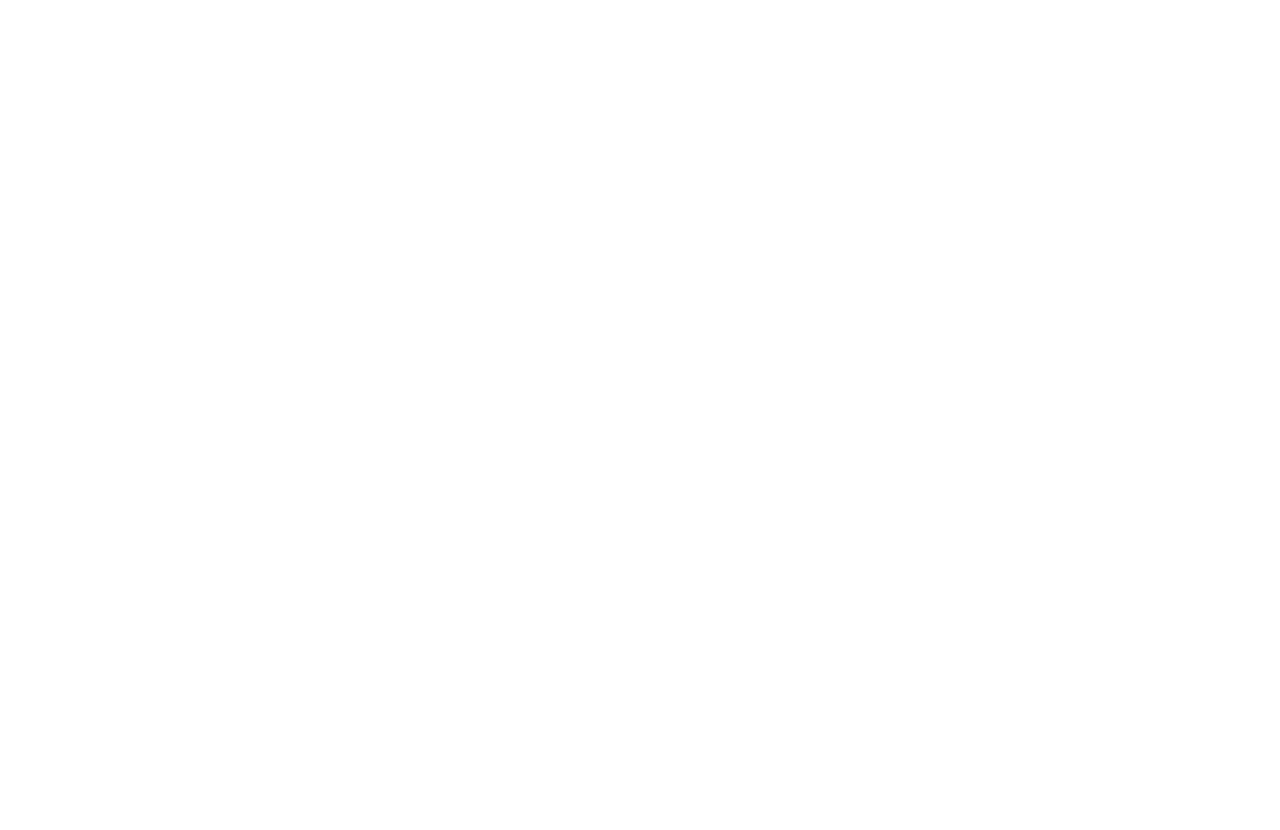
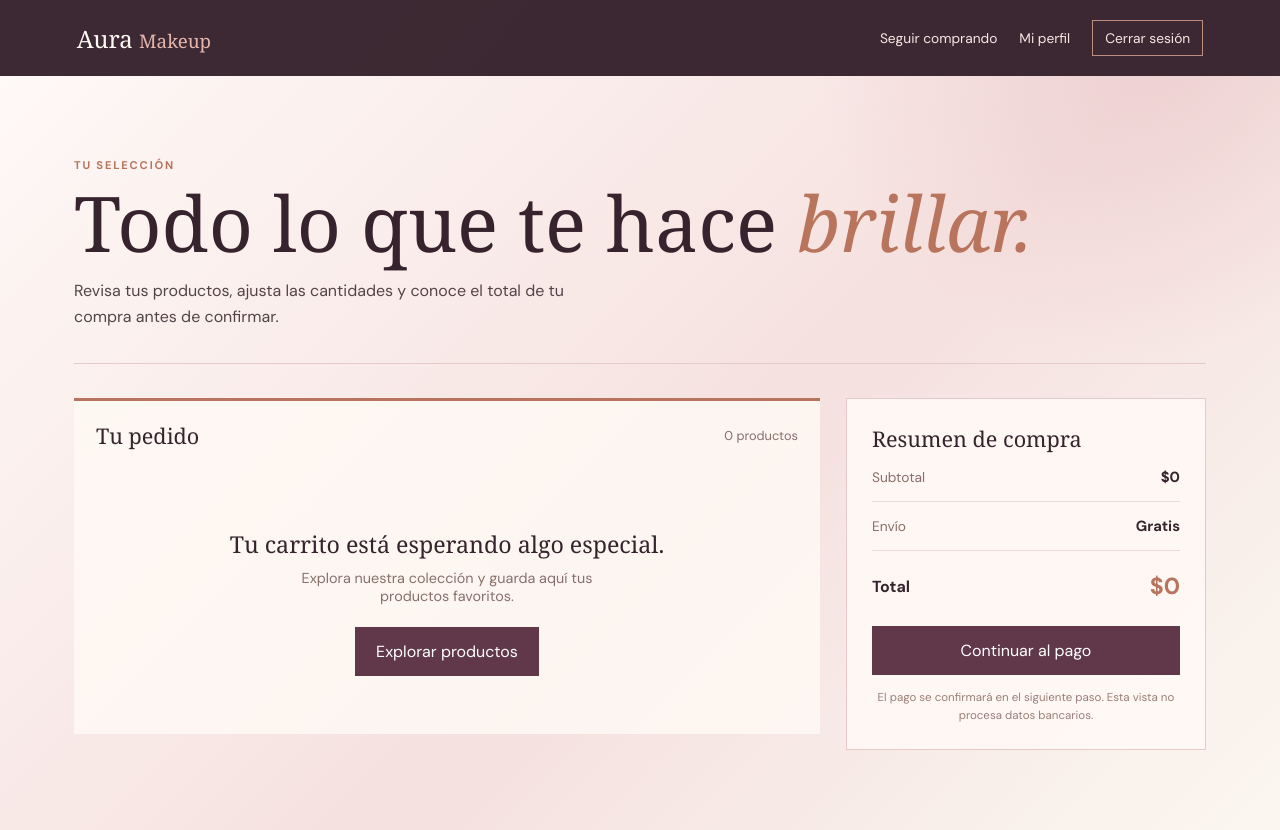
Before and after one commit to auramakeup50-debug/Aura_Makeup, a website: page views/usuario/carrito.html in a window 1280 px wide. Before the commit the page ends 800 px from the top, so only its background shows below. Drawn offline with Linux system fonts and the light colour scheme; sample sign-in values are in the browser's storage.

Commit message:
carrito agregado

```diff
--- /dev/null
+++ b/public/css/carrito.css
@@ -0,0 +1,63 @@
+:root {
+	--vino: #603849;
+	--vino-oscuro: #36232d;
+	--rosa: #f2d6d7;
+	--rosa-claro: #fff8f5;
+	--terracota: #b8745c;
+	--arena: #ead5c0;
+	--texto: #55434a;
+	--borde: #e5cbc7;
+	font-family: 'DM Sans', sans-serif;
+}
+
+* { box-sizing: border-box; }
+body { background: radial-gradient(circle at 90% 4%, rgba(217,155,165,.25), transparent 24%), linear-gradient(135deg, #fffaf8, #f5e1df 58%, #fbf7f0); color: var(--texto); margin: 0; min-height: 100vh; }
+.carrito-header { align-items: center; background: rgba(54,35,45,.97); display: flex; justify-content: space-between; padding: 20px clamp(22px,6vw,86px); }
+.marca-carrito { color: #fff8f5; font-family: Georgia, serif; font-size: 1.5rem; text-decoration: none; }
+.marca-carrito span { color: #e6b6ad; font-size: .78em; }
+.carrito-nav { align-items: center; display: flex; gap: 22px; }
+.carrito-nav a { color: #f8e7e3; font-size: .86rem; text-decoration: none; }
+.carrito-nav a:hover { color: #fff; }
+.carrito-nav .salir { border: 1px solid #bd8d80; padding: 8px 12px; }
+.carrito-main { margin: 0 auto; max-width: 1180px; padding: clamp(44px,8vw,82px) 24px 80px; }
+.carrito-intro { border-bottom: 1px solid var(--borde); padding-bottom: 34px; }
+.eyebrow { color: var(--terracota); font-size: .7rem; font-weight: 700; letter-spacing: .16em; margin: 0 0 13px; text-transform: uppercase; }
+.carrito-intro h1 { color: var(--vino-oscuro); font-family: Georgia, serif; font-size: clamp(2.6rem,6vw,5rem); font-weight: normal; line-height: .98; margin: 0; }
+.carrito-intro h1 em { color: var(--terracota); font-style: italic; }
+.carrito-intro p:last-child { line-height: 1.6; margin: 18px 0 0; max-width: 530px; }
+.carrito-layout { align-items: start; display: grid; gap: 26px; grid-template-columns: minmax(0,1.45fr) minmax(290px,.7fr); padding-top: 34px; }
+.carrito-lista { background: rgba(255,250,245,.8); border-top: 3px solid var(--terracota); }
+.carrito-lista-cabecera { align-items: center; display: flex; justify-content: space-between; padding: 20px 22px; }
+.carrito-lista-cabecera h2, .resumen-compra h2 { color: var(--vino-oscuro); font-family: Georgia, serif; font-size: 1.35rem; font-weight: normal; margin: 0; }
+.contador-lineas { color: #896f69; font-size: .8rem; }
+.item-carrito { align-items: center; border-top: 1px solid var(--borde); display: grid; gap: 16px; grid-template-columns: 88px minmax(0,1fr) auto auto; padding: 18px 22px; }
+.item-imagen { background: var(--rosa); height: 88px; object-fit: contain; width: 88px; }
+.item-info h3 { color: var(--vino-oscuro); font-family: Georgia, serif; font-size: 1.15rem; font-weight: normal; margin: 0 0 5px; }
+.item-info p { color: #896f69; font-size: .78rem; margin: 0; }
+.item-variante { color: var(--terracota) !important; margin-top: 7px !important; }
+.item-precio { color: var(--vino); font-size: .9rem; font-weight: 700; white-space: nowrap; }
+.item-controles { align-items: center; border: 1px solid var(--borde); display: flex; }
+.item-controles button { background: #fffaf7; border: 0; color: var(--vino); cursor: pointer; font-size: 1.1rem; height: 30px; width: 30px; }
+.item-controles button:hover { background: var(--rosa); }
+.item-controles span { color: var(--vino-oscuro); font-size: .82rem; min-width: 27px; text-align: center; }
+.item-eliminar { background: none; border: 0; color: #9b746f; cursor: pointer; font-size: .75rem; padding: 5px; }
+.item-eliminar:hover { color: #a44755; text-decoration: underline; }
+.estado-vacio { padding: 58px 24px; text-align: center; }
+.estado-vacio strong { color: var(--vino-oscuro); display: block; font-family: Georgia, serif; font-size: 1.45rem; font-weight: normal; margin-bottom: 9px; }
+.estado-vacio p { color: #896f69; font-size: .9rem; margin: 0 auto 22px; max-width: 330px; }
+.boton-tienda, .boton-pago { background: var(--vino); border: 1px solid var(--vino); color: #fff; cursor: pointer; display: inline-block; font: inherit; padding: 13px 20px; text-decoration: none; }
+.boton-tienda:hover, .boton-pago:hover { background: var(--vino-oscuro); }
+.resumen-compra { background: rgba(255,248,245,.94); border: 1px solid var(--borde); padding: 25px; position: sticky; top: 20px; }
+.resumen-linea { align-items: center; border-bottom: 1px solid #eddcd8; display: flex; justify-content: space-between; padding: 14px 0; }
+.resumen-linea span { color: #896f69; font-size: .86rem; }
+.resumen-linea strong { color: var(--vino-oscuro); font-size: .92rem; }
+.resumen-total { border-bottom: 0; padding: 20px 0 8px; }
+.resumen-total span { color: var(--vino-oscuro); font-size: 1rem; font-weight: 700; }
+.resumen-total strong { color: var(--terracota); font-size: 1.45rem; }
+.boton-pago { margin-top: 17px; text-align: center; width: 100%; }
+.nota-pago { color: #9a7e76; font-size: .72rem; line-height: 1.5; margin: 14px 0 0; text-align: center; }
+.confirmacion { background: #f8e6df; border: 1px solid #dbad9b; color: var(--vino-oscuro); margin-top: 22px; padding: 18px; }
+.confirmacion[hidden] { display: none; }
+.confirmacion strong { display: block; margin-bottom: 5px; }
+@media (max-width: 800px) { .carrito-layout { grid-template-columns: 1fr; } .resumen-compra { position: static; } }
+@media (max-width: 600px) { .carrito-header { align-items: flex-start; flex-direction: column; gap: 15px; } .carrito-nav { flex-wrap: wrap; gap: 11px 16px; } .item-carrito { grid-template-columns: 70px minmax(0,1fr); padding: 16px; } .item-imagen { height: 70px; width: 70px; } .item-precio { grid-column: 2; } .item-controles { grid-column: 2; justify-self: start; } .item-eliminar { grid-column: 2; justify-self: start; } }
--- a/views/usuario/carrito.html
+++ b/views/usuario/carrito.html
@@ -0,0 +1,115 @@
+<!DOCTYPE html>
+<html lang="es">
+<head>
+	<meta charset="UTF-8">
+	<meta name="viewport" content="width=device-width, initial-scale=1.0">
+	<title>Mi carrito | Aura Makeup</title>
+	<link rel="preconnect" href="https://fonts.googleapis.com">
+	<link rel="preconnect" href="https://fonts.gstatic.com" crossorigin>
+	<link href="https://fonts.googleapis.com/css2?family=DM+Sans:wght@400;500;700&display=swap" rel="stylesheet">
+	<link rel="stylesheet" href="/css/carrito.css">
+</head>
+<body>
+	<header class="carrito-header">
+		<a class="marca-carrito" href="/usuario/inicio.html">Aura <span>Makeup</span></a>
+		<nav class="carrito-nav" aria-label="Navegación de cuenta">
+			<a href="/productos">Seguir comprando</a>
+			<a href="/usuario/perfil.html">Mi perfil</a>
+			<a class="salir" href="/login" id="cerrarSesion">Cerrar sesión</a>
+		</nav>
+	</header>
+
+	<main class="carrito-main">
+		<section class="carrito-intro">
+			<p class="eyebrow">Tu selección</p>
+			<h1>Todo lo que te hace <em>brillar.</em></h1>
+			<p>Revisa tus productos, ajusta las cantidades y conoce el total de tu compra antes de confirmar.</p>
+		</section>
+
+		<div class="carrito-layout">
+			<section class="carrito-lista" aria-labelledby="pedido-title">
+				<div class="carrito-lista-cabecera">
+					<h2 id="pedido-title">Tu pedido</h2>
+					<span class="contador-lineas" id="contadorLineas">0 productos</span>
+				</div>
+				<div id="listaCarrito"></div>
+			</section>
+
+			<aside class="resumen-compra" aria-labelledby="resumen-title">
+				<h2 id="resumen-title">Resumen de compra</h2>
+				<div class="resumen-linea"><span>Subtotal</span><strong id="subtotal">$0</strong></div>
+				<div class="resumen-linea"><span>Envío</span><strong id="envio">Gratis</strong></div>
+				<div class="resumen-linea resumen-total"><span>Total</span><strong id="total">$0</strong></div>
+				<button class="boton-pago" id="botonPago" type="button">Continuar al pago</button>
+				<p class="nota-pago">El pago se confirmará en el siguiente paso. Esta vista no procesa datos bancarios.</p>
+				<div class="confirmacion" id="confirmacion" hidden role="status"></div>
+			</aside>
+		</div>
+	</main>
+
+	<script>
+		if (!localStorage.getItem('token')) window.location.replace('/login');
+		const carritoKey = 'auraCarrito';
+		let carrito = JSON.parse(localStorage.getItem(carritoKey) || '[]');
+		const dinero = (valor) => `$${Number(valor).toLocaleString('es-CO')}`;
+		const lista = document.getElementById('listaCarrito');
+		const escapeHtml = (valor) => String(valor).replace(/[&<>'"]/g, (caracter) => ({ '&': '&amp;', '<': '&lt;', '>': '&gt;', "'": '&#039;', '"': '&quot;' }[caracter]));
+
+		function guardar() { localStorage.setItem(carritoKey, JSON.stringify(carrito)); }
+		function resumen() {
+			const cantidad = carrito.reduce((total, item) => total + item.cantidad, 0);
+			const subtotal = carrito.reduce((total, item) => total + (item.precio * item.cantidad), 0);
+			document.getElementById('contadorLineas').textContent = `${cantidad} ${cantidad === 1 ? 'producto' : 'productos'}`;
+			document.getElementById('subtotal').textContent = dinero(subtotal);
+			document.getElementById('total').textContent = dinero(subtotal);
+			document.getElementById('botonPago').disabled = !carrito.length;
+		}
+		function pintarCarrito() {
+			if (!carrito.length) {
+				lista.innerHTML = '<div class="estado-vacio"><strong>Tu carrito está esperando algo especial.</strong><p>Explora nuestra colección y guarda aquí tus productos favoritos.</p><a class="boton-tienda" href="/productos">Explorar productos</a></div>';
+			resumen();
+			return;
+		}
+			lista.innerHTML = carrito.map((item, indice) => `<article class="item-carrito"><img class="item-imagen" src="${escapeHtml(item.imagen)}" alt="${escapeHtml(item.nombre)}"><div class="item-info"><h3>${escapeHtml(item.nombre)}</h3><p>${escapeHtml(item.tipo || '')}</p>${item.variante ? `<p class="item-variante">${escapeHtml(item.variante)}</p>` : ''}</div><strong class="item-precio">${dinero(item.precio * item.cantidad)}</strong><div class="item-controles"><button type="button" data-cantidad="menos" data-indice="${indice}" aria-label="Disminuir cantidad">−</button><span>${item.cantidad}</span><button type="button" data-cantidad="mas" data-indice="${indice}" aria-label="Aumentar cantidad">+</button></div><button class="item-eliminar" type="button" data-eliminar="${indice}">Eliminar</button></article>`).join('');
+			resumen();
+		}
+		document.addEventListener('click', (evento) => {
+			const cantidad = evento.target.closest('[data-cantidad]');
+			const eliminar = evento.target.closest('[data-eliminar]');
+			if (cantidad) {
+				const item = carrito[Number(cantidad.dataset.indice)];
+				item.cantidad += cantidad.dataset.cantidad === 'mas' ? 1 : -1;
+				if (item.cantidad < 1) carrito.splice(Number(cantidad.dataset.indice), 1);
+				guardar(); pintarCarrito();
+			}
+			if (eliminar) { carrito.splice(Number(eliminar.dataset.eliminar), 1); guardar(); pintarCarrito(); }
+		});
+		document.getElementById('botonPago').addEventListener('click', () => {
+			if (!carrito.length) return;
+			const numero = `AM-${Date.now().toString().slice(-6)}`;
+			const confirmacion = document.getElementById('confirmacion');
+			confirmacion.innerHTML = `<strong>Pedido ${numero} preparado.</strong><span>Tu selección quedó lista para confirmar el pago. Pronto podrás completar el proceso.</span>`;
+			confirmacion.hidden = false;
+		});
+		document.getElementById('cerrarSesion').addEventListener('click', () => { localStorage.removeItem('token'); localStorage.removeItem('usuario'); });
+		async function iniciarCarrito() {
+			const antiguos = carrito.filter((item) => typeof item === 'string');
+			carrito = carrito.filter((item) => item && typeof item === 'object');
+			if (antiguos.length) {
+				try {
+					const respuesta = await fetch('/api/productos');
+					const productos = await respuesta.json();
+					antiguos.forEach((texto) => {
+						const partes = texto.split(' - ');
+						const producto = productos.find((item) => item.nombre === partes[0]);
+						if (producto) carrito.push({ id: producto.id, nombre: producto.nombre, tipo: producto.tipo, imagen: producto.imagen, precio: producto.precio, variante: partes.slice(1).join(' - '), cantidad: 1 });
+					});
+				} catch (error) { console.error('No se pudo actualizar el carrito anterior:', error); }
+			}
+			guardar();
+			pintarCarrito();
+		}
+		iniciarCarrito();
+	</script>
+</body>
+</html>
```
Also changed, not shown: views/productos.html (+17 -7 lines).
